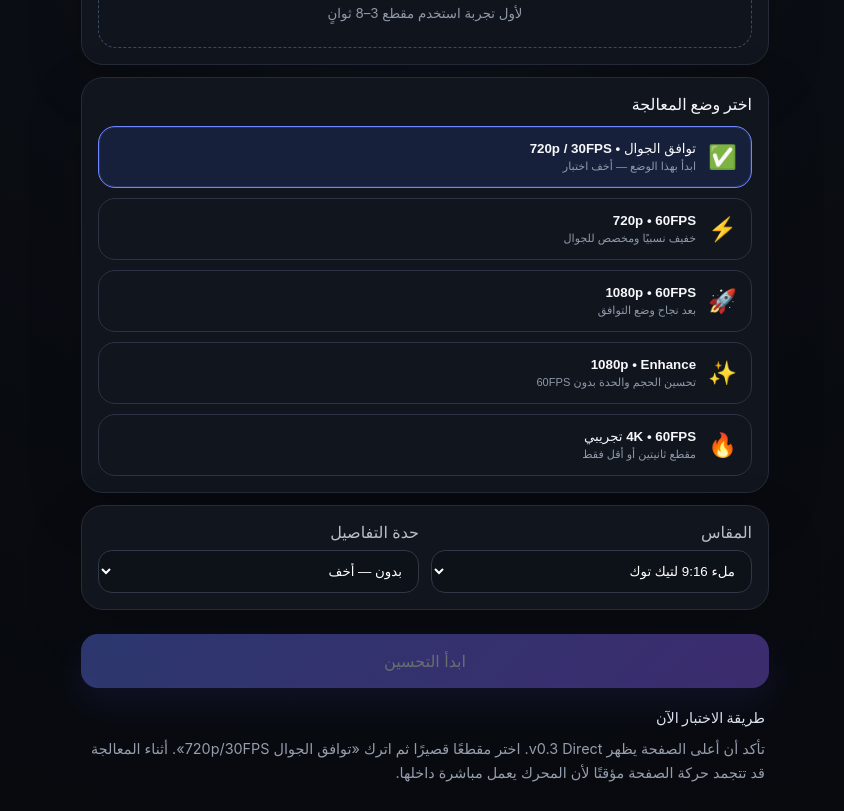
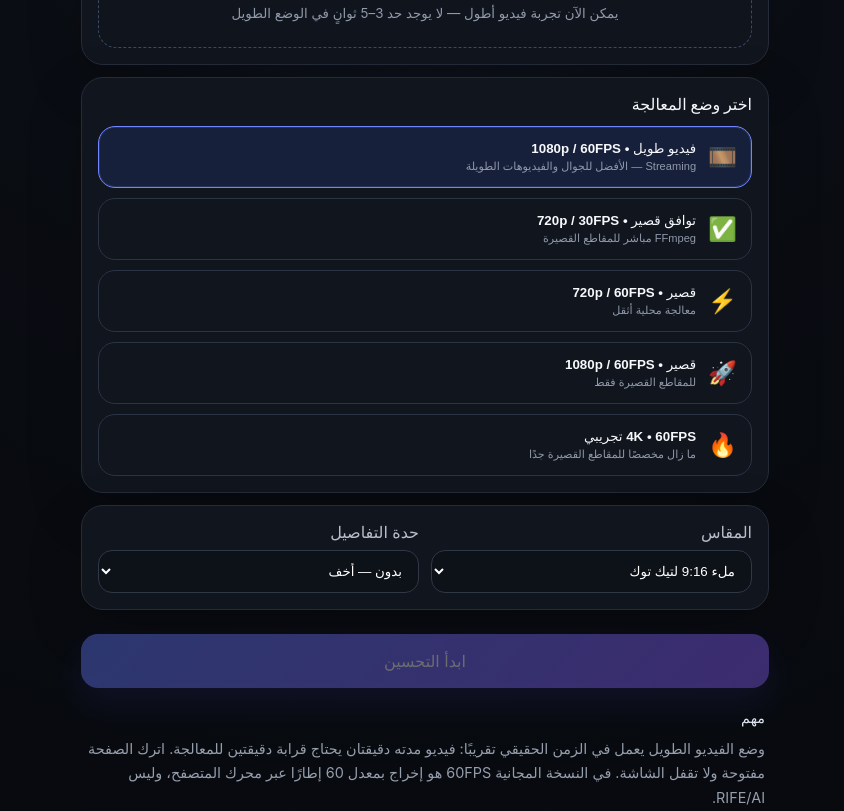
Before and after one commit to shaqaqi6-gif/framex-cloud, a website built with Vite: page free-web/index.html in a window 1280 px wide. Shown: the part 342-1153 px from the top of the page, without its empty margins (215-1059 px from the left). Built offline with nearby package versions, Linux system fonts and the light colour scheme.

Commit message:
Add long-video streaming mode UI

```diff
--- a/free-web/index.html
+++ b/free-web/index.html
@@ -4,7 +4,7 @@
     <meta charset="UTF-8" />
     <meta name="viewport" content="width=device-width, initial-scale=1, viewport-fit=cover" />
     <meta name="theme-color" content="#0b0d12" />
-    <meta name="description" content="FrameX Free — تحسين الفيديو محليًا على الجوال بدون رفعه إلى سيرفر." />
+    <meta name="description" content="FrameX Free — تحسين الفيديو محليًا على الجوال." />
     <link rel="manifest" href="./manifest.webmanifest" />
     <link rel="icon" href="./icon.svg" type="image/svg+xml" />
     <title>FrameX Free</title>
@@ -19,19 +19,19 @@
             <p>تحسين الفيديو داخل جوالك — بدون رفع للسحابة</p>
           </div>
         </div>
-        <span class="badge">مجاني • محلي • v0.3 Direct</span>
+        <span class="badge">مجاني • محلي • v0.4 Long</span>
       </header>
 
       <section class="card privacy-card">
-        <strong>🔒 الفيديو يبقى في جهازك</strong>
-        <p>v0.3 يستخدم محرك FFmpeg مباشر داخل الصفحة بدون Module Worker لزيادة التوافق مع متصفحات الجوال.</p>
+        <strong>📱 وضع الفيديو الطويل</strong>
+        <p>يعالج الفيديو أثناء تشغيله ويكتب النتيجة على أجزاء مشفّرة، لذلك لا يحتاج تحميل الفيديو كاملًا في ذاكرة المعالجة.</p>
       </section>
 
       <section class="card">
         <label class="upload" for="videoFile">
           <span class="upload-icon">🎬</span>
           <strong>اختر فيديو من الجوال</strong>
-          <small>لأول تجربة استخدم مقطع 3–8 ثوانٍ</small>
+          <small>يمكن الآن تجربة فيديو أطول — لا يوجد حد 3–5 ثوانٍ في الوضع الطويل</small>
         </label>
         <input id="videoFile" type="file" accept="video/*" hidden />
         <div id="fileInfo" class="file-info hidden"></div>
@@ -40,11 +40,11 @@
       <section class="card">
         <h2>اختر وضع المعالجة</h2>
         <div class="presets" id="presets">
-          <button class="preset active" data-preset="compat720"><span>✅</span><div><strong>توافق الجوال • 720p / 30FPS</strong><small>ابدأ بهذا الوضع — أخف اختبار</small></div></button>
-          <button class="preset" data-preset="smooth720"><span>⚡</span><div><strong>720p • 60FPS</strong><small>خفيف نسبيًا ومخصص للجوال</small></div></button>
-          <button class="preset" data-preset="smooth1080"><span>🚀</span><div><strong>1080p • 60FPS</strong><small>بعد نجاح وضع التوافق</small></div></button>
-          <button class="preset" data-preset="enhance1080"><span>✨</span><div><strong>1080p • Enhance</strong><small>تحسين الحجم والحدة بدون 60FPS</small></div></button>
-          <button class="preset danger" data-preset="experimental4k"><span>🔥</span><div><strong>4K • 60FPS تجريبي</strong><small>مقطع ثانيتين أو أقل فقط</small></div></button>
+          <button class="preset active" data-preset="long1080"><span>🎞️</span><div><strong>فيديو طويل • 1080p / 60FPS</strong><small>Streaming — الأفضل للجوال والفيديوهات الطويلة</small></div></button>
+          <button class="preset" data-preset="compat720"><span>✅</span><div><strong>توافق قصير • 720p / 30FPS</strong><small>FFmpeg مباشر للمقاطع القصيرة</small></div></button>
+          <button class="preset" data-preset="smooth720"><span>⚡</span><div><strong>قصير • 720p / 60FPS</strong><small>معالجة محلية أثقل</small></div></button>
+          <button class="preset" data-preset="smooth1080"><span>🚀</span><div><strong>قصير • 1080p / 60FPS</strong><small>للمقاطع القصيرة فقط</small></div></button>
+          <button class="preset danger" data-preset="experimental4k"><span>🔥</span><div><strong>4K • 60FPS تجريبي</strong><small>ما زال مخصصًا للمقاطع القصيرة جدًا</small></div></button>
         </div>
       </section>
 
@@ -59,7 +59,7 @@
 
       <section id="resultCard" class="card result hidden"><div class="result-icon">✅</div><h2>الفيديو جاهز</h2><p id="resultInfo"></p><video id="resultVideo" controls playsinline></video><a id="downloadBtn" class="primary link-btn" download="framex-output.mp4">حفظ الفيديو</a></section>
 
-      <section class="notice"><strong>طريقة الاختبار الآن</strong><p>تأكد أن أعلى الصفحة يظهر v0.3 Direct. اختر مقطعًا قصيرًا ثم اترك «توافق الجوال 720p/30FPS». أثناء المعالجة قد تتجمد حركة الصفحة مؤقتًا لأن المحرك يعمل مباشرة داخلها.</p></section>
+      <section class="notice"><strong>مهم</strong><p>وضع الفيديو الطويل يعمل في الزمن الحقيقي تقريبًا: فيديو مدته دقيقتان يحتاج قرابة دقيقتين للمعالجة. اترك الصفحة مفتوحة ولا تقفل الشاشة. في النسخة المجانية 60FPS هو إخراج بمعدل 60 إطارًا عبر محرك المتصفح، وليس RIFE/AI.</p></section>
     </main>
     <script type="module" src="/src/main.js"></script>
   </body>
```
